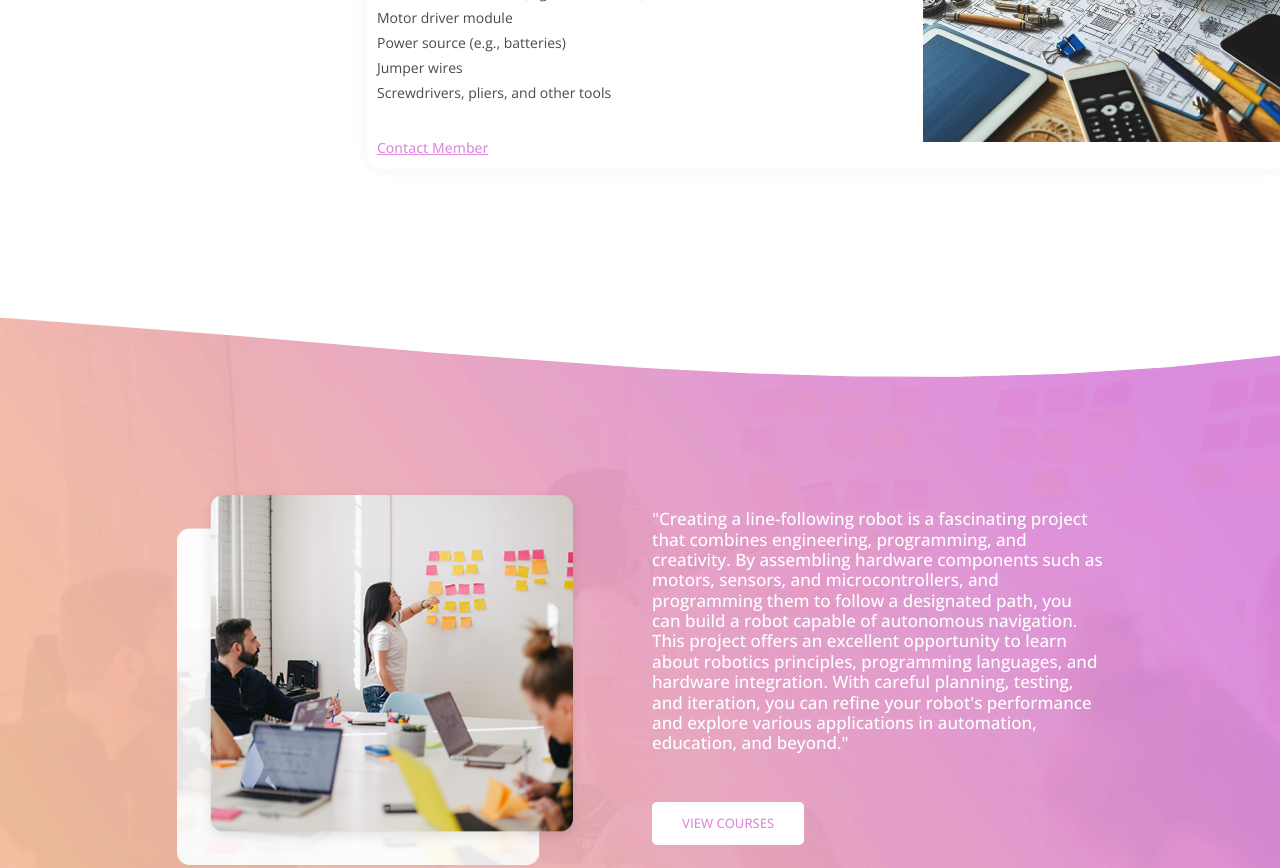
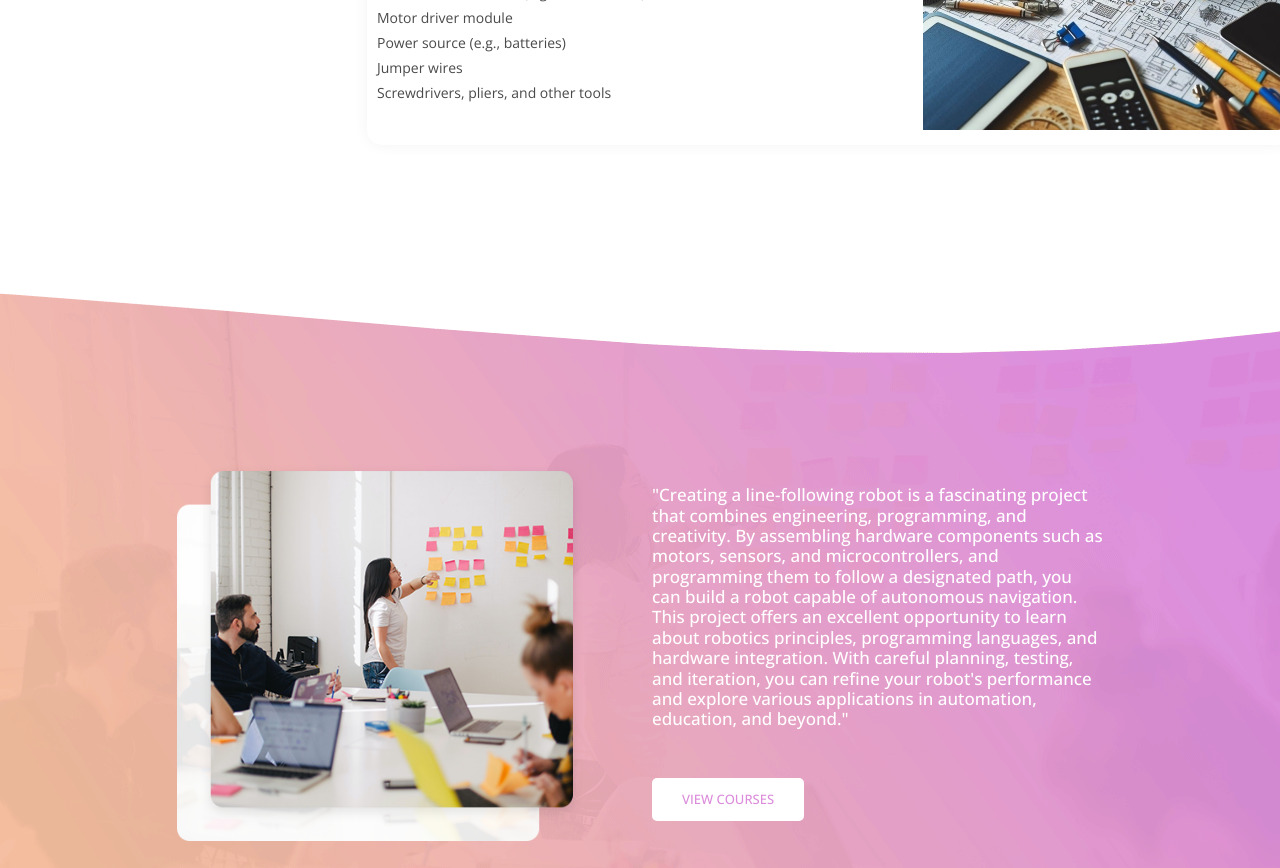
Before and after one commit to kcir-roberto/mechminds, a plain HTML site: page about-us.html in a window 1280 px wide. Shown: the part 2020-2888 px from the top of the page. Drawn offline with nearby package versions, Linux system fonts and the light colour scheme.

Commit message:
Final commit

```diff
--- a/about-us.html
+++ b/about-us.html
@@ -184,9 +184,7 @@ https://templatemo.com/tm-573-eduwell
                             Jumper wires<br>
                             Screwdrivers, pliers, and other tools<br>
                           </p>
-                          <div class="text-button">
-                            <a href="contact-us.html">Contact Member</a>
-                          </div>
+
                         </div>
                         <div class="right-image">
                           <img src="assets/images/OIG4.jpg" alt="">
@@ -208,9 +206,6 @@ https://templatemo.com/tm-573-eduwell
                             <span>Connect the line following sensor module to the microcontroller.</span>
                           </div>
 
-                          <div class="text-button">
-                            <a href="contact-us.html">Contact Member</a>
-                          </div>
                         </div>
                         <div class="right-image">
                           <img src="assets/images/OIG.jpg" alt="">
@@ -237,10 +232,6 @@ https://templatemo.com/tm-573-eduwell
 
 
                           </p>
-
-                          <div class="text-button">
-                            <a href="contact-us.html">Contact Member</a>
-                          </div>
                         </div>
                         <div class="right-image">
                           <img src="assets/images/OIGF.jpg" alt="">
```
